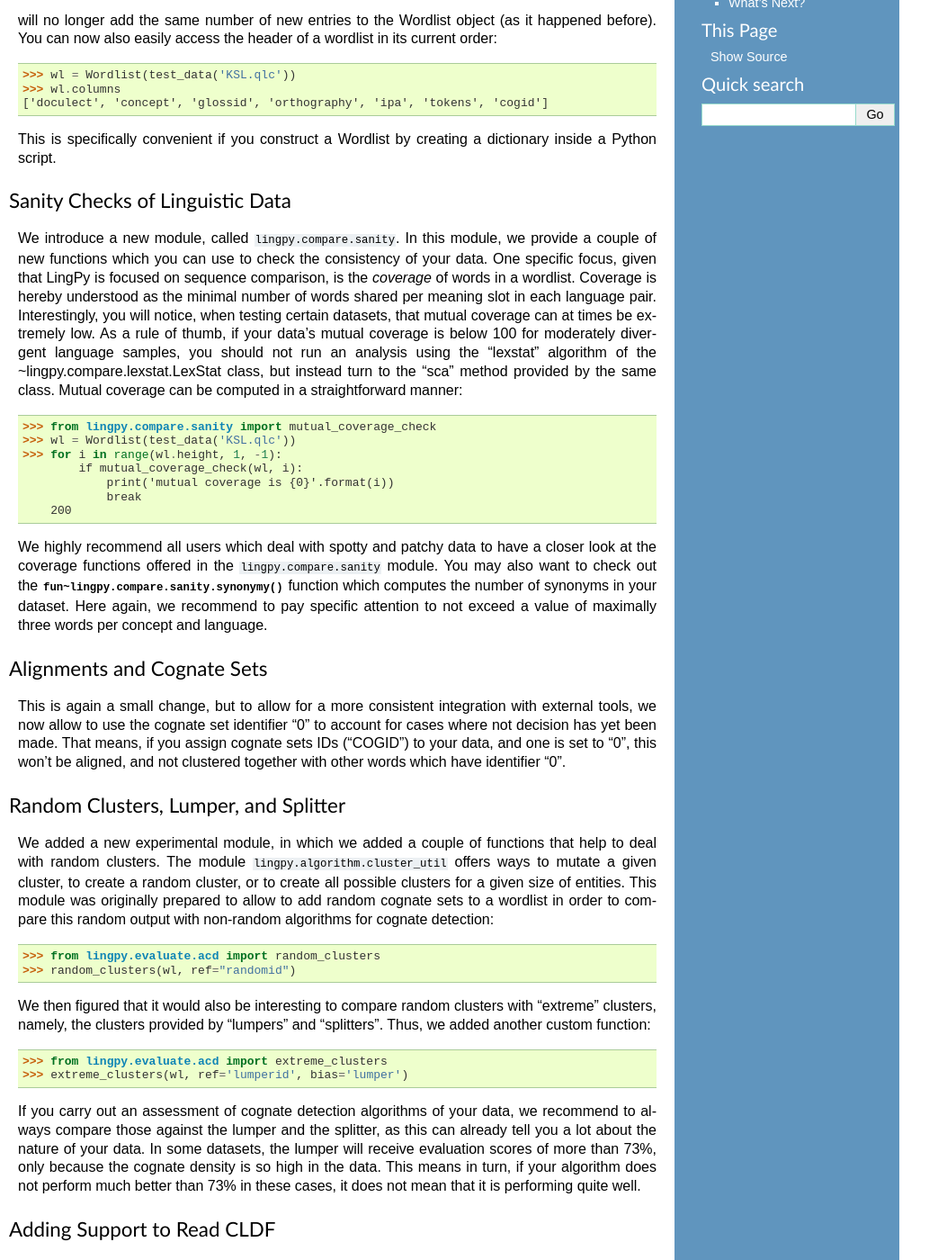
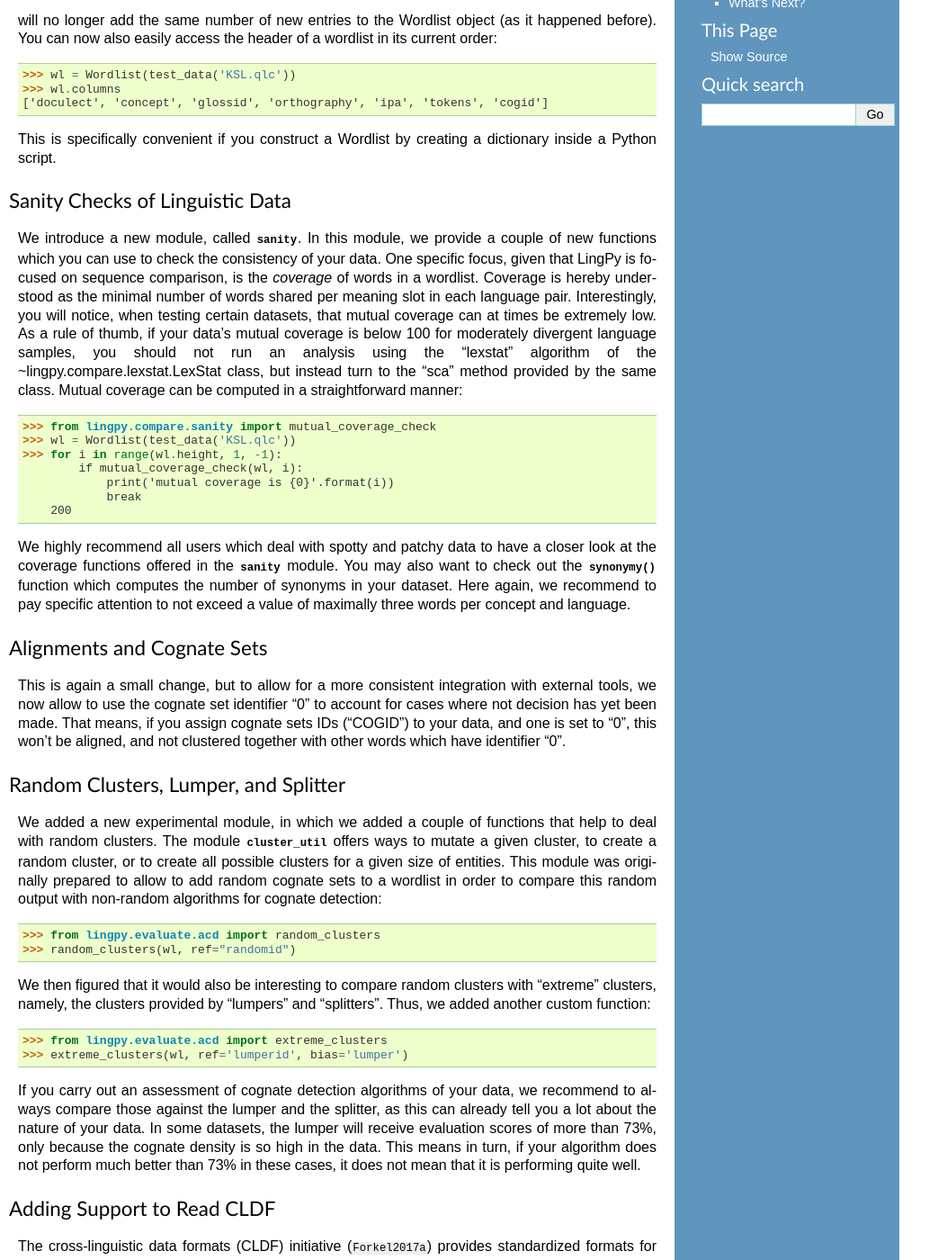
Before and after one commit to lingpy/doc, a Sphinx documentation site: the page built from source/news.rst, in a window 1280 px wide and 1400 px high, scrolled down 650 px. Shown: the whole window at 90% size, without its empty margins (0-1053 px from the left). Built offline with Sphinx 7.4.7, drawn with Linux system fonts in a browser that asks for light colours; formulas are drawn with MathJax 3; the version number could not be read and is left out; cross-references to code outside the pages are shown as plain code.

Commit message:
update documentation

```diff
--- a/source/news.rst
+++ b/source/news.rst
@@ -42,7 +42,7 @@ script.
 Sanity Checks of Linguistic Data
 --------------------------------
 
-We introduce a new module, called :py:module:`~lingpy.compare.sanity`. In this module, we provide a couple of new
+We introduce a new module, called :py:mod:`~lingpy.compare.sanity`. In this module, we provide a couple of new
 functions which you can use to check the consistency of your data. One specific focus, given that
 LingPy is focused on sequence comparison, is the *coverage* of words in a wordlist. Coverage is
 hereby understood as the minimal number of words shared per meaning slot in each language pair.
@@ -61,8 +61,8 @@ class. Mutual coverage can be computed in a straightforward manner::
       200
 
 We highly recommend all users which deal with spotty and patchy data to have a closer look at the
-coverage functions offered in the :py:module:`~lingpy.compare.sanity` module. You may also want to check out the
-:py:func:`fun~lingpy.compare.sanity.synonymy` function which computes the number of synonyms in your dataset. Here
+coverage functions offered in the :py:mod:`~lingpy.compare.sanity` module. You may also want to check out the
+:py:func:`~lingpy.compare.sanity.synonymy` function which computes the number of synonyms in your dataset. Here
 again, we recommend to pay specific attention to not exceed a value of maximally three words per
 concept and language.
 
@@ -78,7 +78,7 @@ Random Clusters, Lumper, and Splitter
 -------------------------------------
 
 We added a new experimental module, in which we added a couple of functions that help to deal with
-random clusters. The module :py:module:`~lingpy.algorithm.cluster_util` offers ways to mutate a given cluster, to
+random clusters. The module :py:mod:`~lingpy.algorithm.cluster_util` offers ways to mutate a given cluster, to
 create a random cluster, or to create all possible clusters for a given size of entities. This
 module was originally prepared to allow to add random cognate sets to a wordlist in order to compare
 this random output with non-random algorithms for cognate detection::
```
